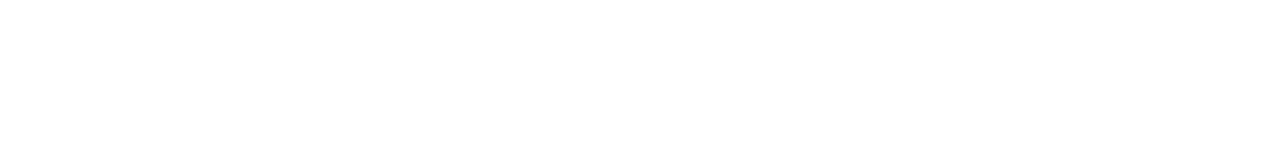
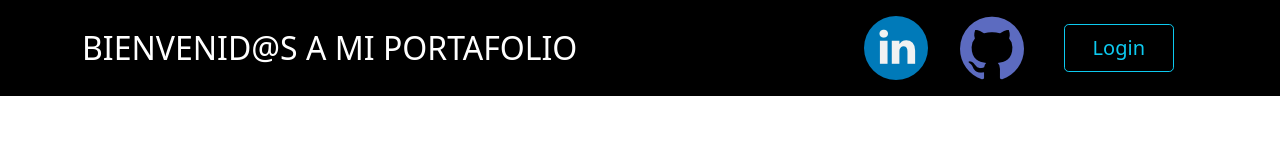
Before and after one commit to gorguero/mi-portafolio, a website: page index.html in a window 1280 px wide. Drawn offline with nearby package versions, Linux system fonts and the light colour scheme.

Commit message:
Realización del encabezado V.1
Se ha desarrollado la primera versión del encabezado.

```diff
--- a/index.html
+++ b/index.html
@@ -1,5 +1,6 @@
 <!DOCTYPE html>
 <html lang="en">
+
 <head>
     <meta charset="UTF-8">
     <meta http-equiv="X-UA-Compatible" content="IE=edge">
@@ -7,7 +8,47 @@
     <title>Mi Portafolio</title>
     <link rel="stylesheet" href="css/custom.css">
 </head>
+
 <body>
 
+    <!-- Encabezado -->
+    <header>
+        <nav class="navbar navbar-expand-lg navbar-dark bg-black">
+
+            <div class="container">
+
+                <span class="navbar-brand fs-2 text-white text-uppercase lh-lg">Bienvenid@s a mi portafolio</span>
+
+                <button class="navbar-toggler" type="button" data-bs-toggle="collapse" data-bs-target="#navbarText"
+                    aria-controls="navbarText" aria-expanded="false" aria-label="Toggle navigation">
+                    <span class="navbar-toggler-icon"></span>
+                </button>
+
+                <div class="collapse navbar-collapse " id="navbarText">
+                    <ul class="navbar-nav ms-auto align-items-center">
+                        <li class="nav-item mx-2">
+                            <a href="https://www.linkedin.com/in/juan-cruz-ag%C3%BCero/" class="nav-link" target="_BLANK">
+                                <img src="img/linkedin (1).png" alt="Icono de linkedin">
+                            </a>
+                        </li>
+                        <li class="nav-item mx-2">
+                            <a href="https://github.com/gorguero"  target="_BLANK" class="nav-link">
+                                <img src="img/github (1).png" alt="Icono de github">
+                            </a>
+                        </li>
+                        <li class="nav-item d-block align-self-center me-5">
+                            <button class="btn btn-outline-info ms-4 btn-lg w-100" type="button">Login</button>
+                        </li>
+                    </ul>
+
+                </div>
+
+            </div>
+
+        </nav>
+    </header>
+
+    <script src="node_modules/bootstrap/dist/js/bootstrap.js"></script>
 </body>
+
 </html>
```
Also changed, not shown: img/github (1).png (added), img/linkedin (1).png (added).
